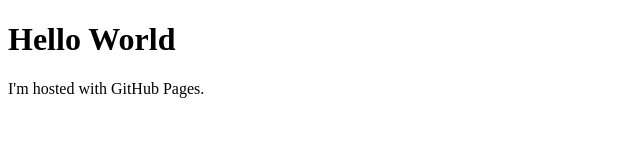
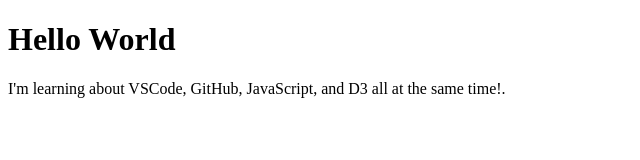
Before and after one commit to GaelanSmith/GaelanSmith.github.io, a plain HTML site: page index.html in a window 1280 px wide. Shown: the whole page, without its empty margins (0-640 px from the left). Drawn offline with Linux system fonts and the light colour scheme.

Commit message:
testing commit

```diff
--- a/index.html
+++ b/index.html
@@ -2,6 +2,6 @@
 <html>
 <body>
 	<h1>Hello World</h1>
-	<p>I'm hosted with GitHub Pages.</p>
+	<p>I'm learning about VSCode, GitHub, JavaScript, and D3 all at the same time!.</p>
 </body>
 </html>
```
